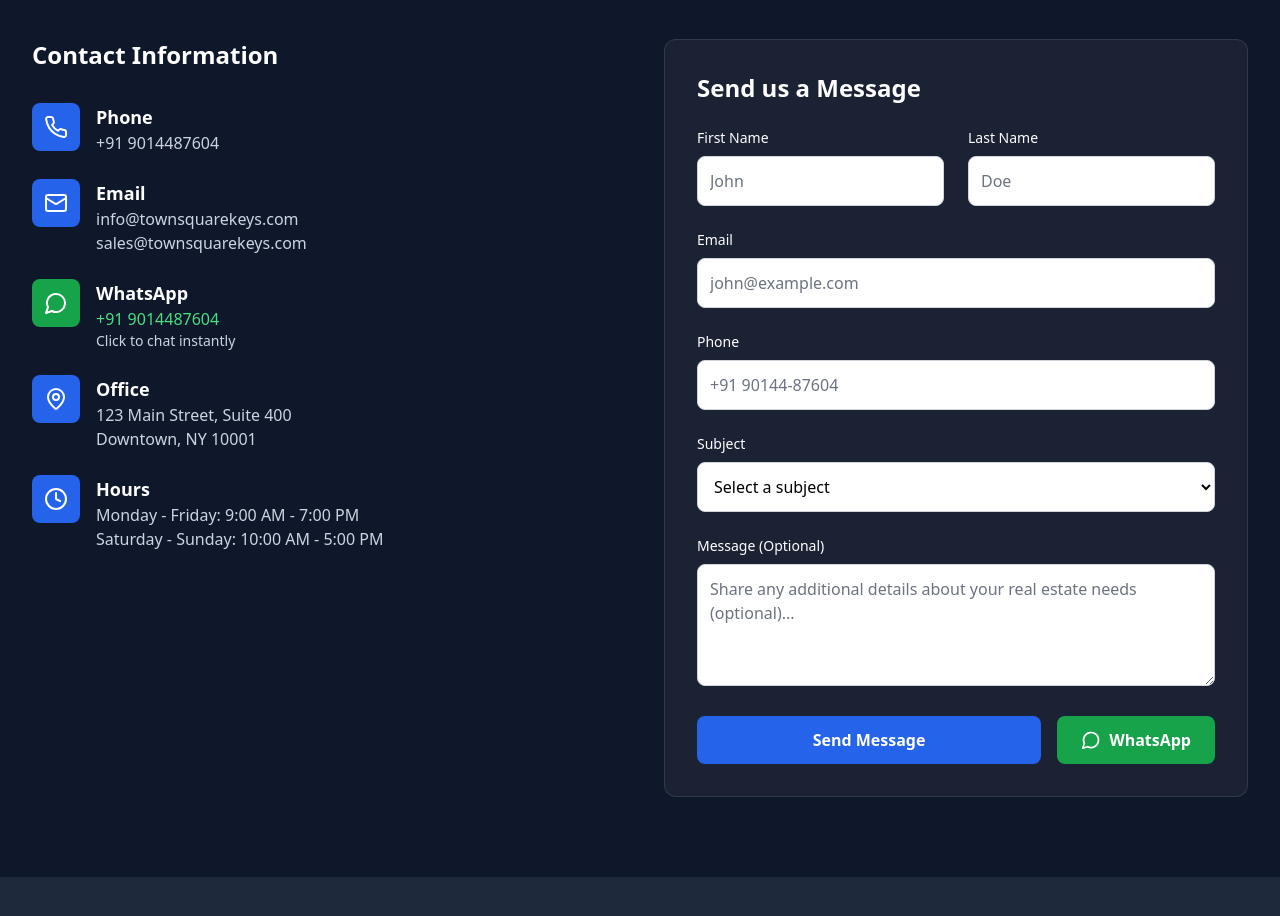
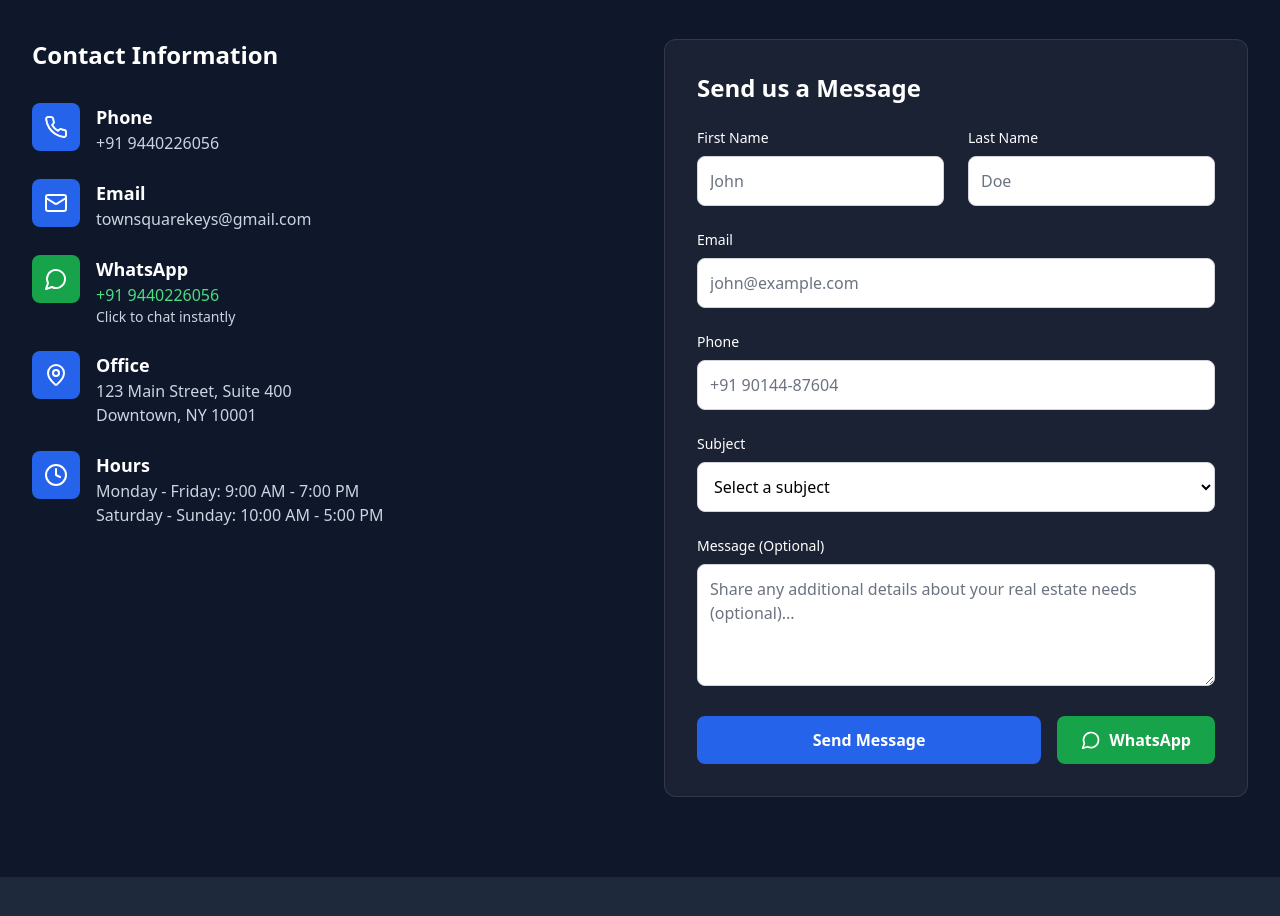
Before and after one commit to Babu-Kottacheruvu/my-start-Up-elite-home, a React (Vite) app: page / in a window 1280 px wide. Shown: the part 2740-3656 px from the top of the page. Built offline with nearby package versions, Linux system fonts and the light colour scheme.

Commit message:
contact details updated

```diff
--- a/src/components/Contact.tsx
+++ b/src/components/Contact.tsx
@@ -37,7 +37,7 @@ const Contact = () => {
         `Message:\n${formData.message}`
       );
 
-      const mailtoLink = `mailto:kbabu0307babu@gmail.com?subject=${subject}&body=${body}`;
+      const mailtoLink = `mailto:townsquarekeys@gmail.com?subject=${subject}&body=${body}`;
 
       // Open email client
       window.location.href = mailtoLink;
@@ -88,7 +88,7 @@ const Contact = () => {
                 </div>
                 <div>
                   <h4 className="font-semibold text-lg">Phone</h4>
-                  <a href="tel:+919014487604" className="text-slate-300">+91 9014487604</a>
+                  <a href="tel:+919440226056" className="text-slate-300">+91 9440226056</a>
                 </div>
               </div>
 
@@ -98,8 +98,7 @@ const Contact = () => {
                 </div>
                 <div>
                   <h4 className="font-semibold text-lg">Email</h4>
-                  <a href="mailto:info@townsquarekeys.com" className="text-slate-300 hover:text-blue-400 transition-colors block">info@townsquarekeys.com</a>
-                  <a href="mailto:sales@townsquarekeys.com" className="text-slate-300 hover:text-blue-400 transition-colors block">sales@townsquarekeys.com</a>
+                  <a href="mailto:townsquarekeys@gmail.com" className="text-slate-300 hover:text-blue-400 transition-colors block">townsquarekeys@gmail.com</a>
                 </div>
               </div>
 
@@ -110,12 +109,12 @@ const Contact = () => {
                 <div>
                   <h4 className="font-semibold text-lg">WhatsApp</h4>
                   <a
-                    href="https://wa.me/919014487604"
+                    href="https://wa.me/919440226056"
                     target="_blank"
                     rel="noopener noreferrer"
                     className="text-green-400 hover:text-green-300 transition-colors"
                   >
-                    +91 9014487604
+                    +91 9440226056
                   </a>
                   <p className="text-slate-300 text-sm">Click to chat instantly</p>
                 </div>
@@ -240,7 +239,7 @@ const Contact = () => {
                   {isSubmitting ? 'Sending...' : 'Send Message'}
                 </button>
                 <a
-                  href="https://wa.me/919014487604"
+                  href="https://wa.me/919440226056"
                   target="_blank"
                   rel="noopener noreferrer"
                   className="bg-green-600 hover:bg-green-700 text-white py-3 px-6 rounded-lg font-semibold transition-colors flex items-center gap-2"
```
